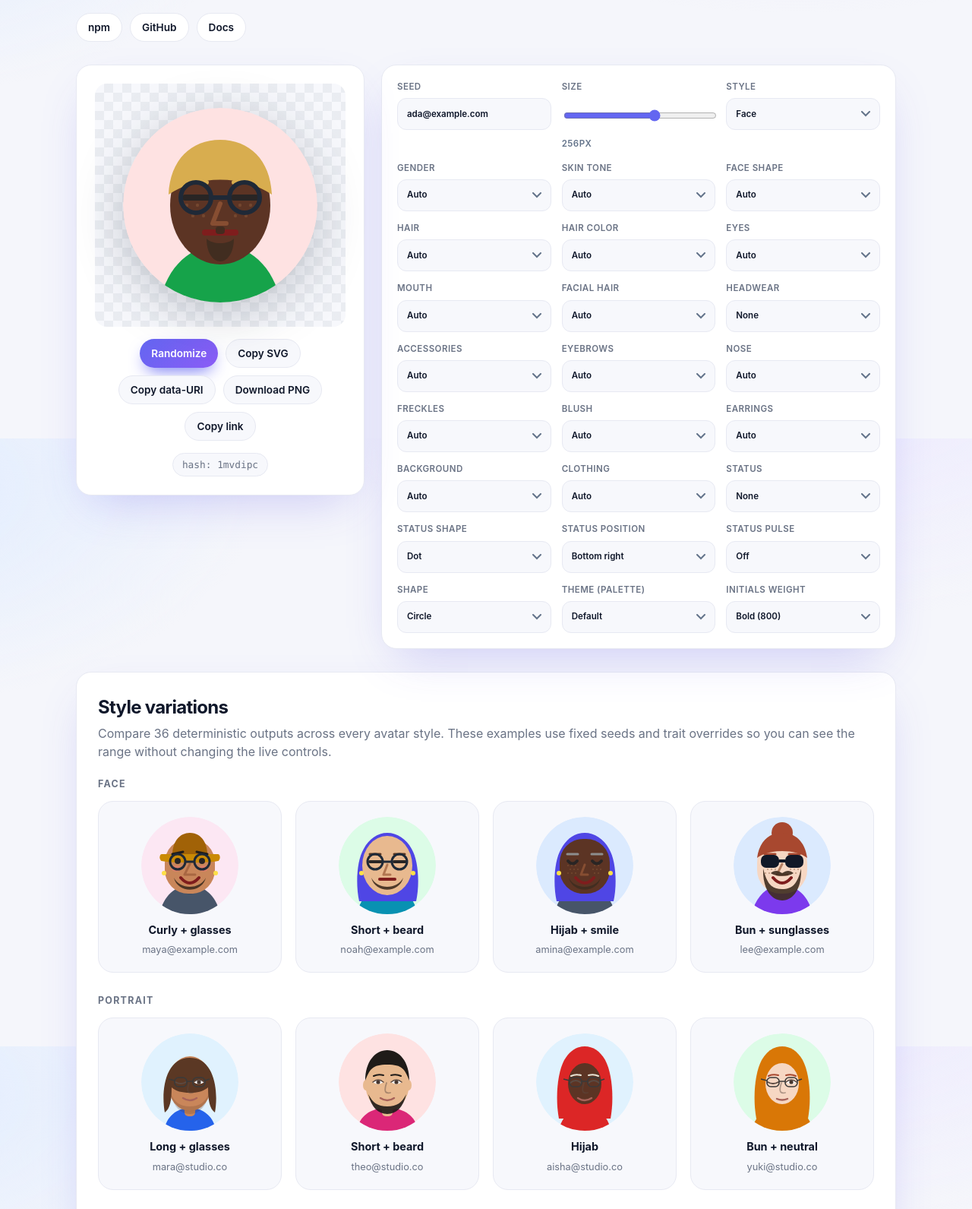
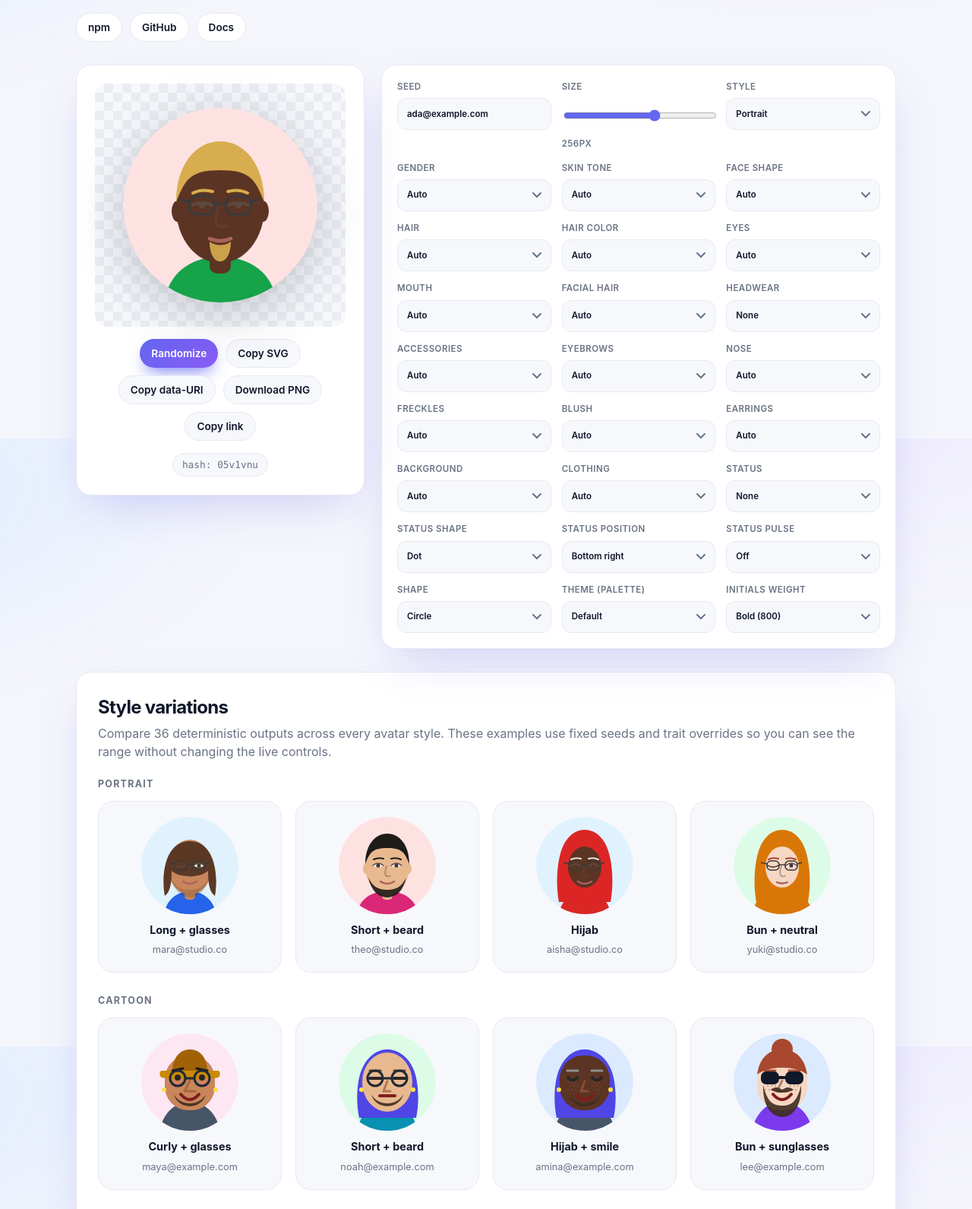
Before and after one commit to go4cas/cast, a website: page index.html in a window 1280 px wide. Shown: the part 223-1814 px from the top of the page at 76% size. Drawn offline with Linux system fonts and the light colour scheme.

Commit message:
Rename face style to cartoon, default to portrait, reorder styles
- Rename the 'face' style to 'cartoon'; 'face' kept as a backward-compatible
  alias (face.js -> cartoon.js, STYLE_ALIASES)
- Default style is now 'portrait' when none is requested (was seed-random)
- Reorder styles everywhere: portrait, cartoon, minimal, line, pixel,
  initials, bot, shapes, mesh (dropdown, gallery, canonical list)
- Refactor createAvatar dispatch to a renderer map

Co-Authored-By: Claude Opus 4.8 <noreply@anthropic.com>

```diff
--- a/index.html
+++ b/index.html
@@ -410,14 +410,14 @@
         <label>
           Style
           <select id="style">
-            <option value="face">Face</option>
             <option value="portrait">Portrait</option>
+            <option value="cartoon">Cartoon</option>
             <option value="minimal">Minimal</option>
             <option value="line">Line</option>
+            <option value="pixel">Pixel</option>
             <option value="initials">Initials</option>
+            <option value="bot">Bot</option>
             <option value="shapes">Shapes</option>
-            <option value="pixel">Pixel</option>
-            <option value="bot">Bot</option>
             <option value="mesh">Mesh</option>
           </select>
         </label>
@@ -739,17 +739,17 @@ const sheet = createAvatarSprite(agentIds, { style: 'bot', palette: brand, colum
       let suppressHashChange = false;
 
       const variations = {
-        face: [
-          { label: 'Curly + glasses', seed: 'maya@example.com', traits: { gender: 'feminine', skinTone: 'medium', hairStyle: 'curly', hairColor: 'black', eyes: 'round', mouth: 'smile', accessories: 'glasses' } },
-          { label: 'Short + beard', seed: 'noah@example.com', traits: { gender: 'masculine', skinTone: 'mediumLight', hairStyle: 'short', hairColor: 'brown', facialHair: 'beard', eyes: 'sleepy', mouth: 'neutral' } },
-          { label: 'Hijab + smile', seed: 'amina@example.com', traits: { gender: 'feminine', skinTone: 'dark', hairStyle: 'hijab', headwear: 'hijab', eyes: 'smile', mouth: 'smile' } },
-          { label: 'Bun + sunglasses', seed: 'lee@example.com', traits: { gender: 'neutral', skinTone: 'light', hairStyle: 'bun', hairColor: 'red', eyes: 'wink', accessories: 'sunglasses' } }
-        ],
         portrait: [
           { label: 'Long + glasses', seed: 'mara@studio.co', traits: { skinTone: 'medium', hairStyle: 'long', hairColor: 'brown', mouth: 'smile', accessories: 'glasses' } },
           { label: 'Short + beard', seed: 'theo@studio.co', traits: { gender: 'masculine', skinTone: 'mediumLight', hairStyle: 'short', hairColor: 'black', facialHair: 'beard' } },
           { label: 'Hijab', seed: 'aisha@studio.co', traits: { skinTone: 'dark', hairStyle: 'hijab' } },
           { label: 'Bun + neutral', seed: 'yuki@studio.co', traits: { skinTone: 'light', hairStyle: 'bun', hairColor: 'red', mouth: 'neutral' } }
+        ],
+        cartoon: [
+          { label: 'Curly + glasses', seed: 'maya@example.com', traits: { gender: 'feminine', skinTone: 'medium', hairStyle: 'curly', hairColor: 'black', eyes: 'round', mouth: 'smile', accessories: 'glasses' } },
+          { label: 'Short + beard', seed: 'noah@example.com', traits: { gender: 'masculine', skinTone: 'mediumLight', hairStyle: 'short', hairColor: 'brown', facialHair: 'beard', eyes: 'sleepy', mouth: 'neutral' } },
+          { label: 'Hijab + smile', seed: 'amina@example.com', traits: { gender: 'feminine', skinTone: 'dark', hairStyle: 'hijab', headwear: 'hijab', eyes: 'smile', mouth: 'smile' } },
+          { label: 'Bun + sunglasses', seed: 'lee@example.com', traits: { gender: 'neutral', skinTone: 'light', hairStyle: 'bun', hairColor: 'red', eyes: 'wink', accessories: 'sunglasses' } }
         ],
         minimal: [
           { label: 'Flat one', seed: 'min-iris', traits: { skinTone: 'medium', hairStyle: 'short', hairColor: 'black' } },
@@ -757,17 +757,17 @@ const sheet = createAvatarSprite(agentIds, { style: 'bot', palette: brand, colum
           { label: 'Flat three', seed: 'min-noor', traits: { skinTone: 'dark', hairStyle: 'hijab' } },
           { label: 'Flat four', seed: 'min-sky', traits: { skinTone: 'light', hairStyle: 'bun', hairColor: 'red', mouth: 'smile' } }
         ],
-        mesh: [
-          { label: 'Mesh one', seed: 'mesh-aurora' },
-          { label: 'Mesh two', seed: 'mesh-dusk' },
-          { label: 'Mesh three', seed: 'mesh-tide' },
-          { label: 'Mesh four', seed: 'mesh-bloom' }
-        ],
         line: [
           { label: 'Line one', seed: 'line-ada', background: 'transparent', traits: { hairStyle: 'short', accessories: 'glasses' } },
           { label: 'Line two', seed: 'line-bo', background: 'transparent', traits: { hairStyle: 'long', mouth: 'smile' } },
           { label: 'Line three', seed: 'line-cy', background: 'transparent', traits: { hairStyle: 'hijab' } },
           { label: 'Line four', seed: 'line-di', background: 'transparent', traits: { hairStyle: 'bun', facialHair: 'beard' } }
+        ],
+        pixel: [
+          { label: 'Pixel one', seed: 'pixel-aurora', background: '#e0f2fe' },
+          { label: 'Pixel two', seed: 'pixel-ember', background: '#fee2e2' },
+          { label: 'Pixel three', seed: 'pixel-moss', background: '#dcfce7' },
+          { label: 'Pixel four', seed: 'pixel-violet', background: '#ede9fe' }
         ],
         initials: [
           { label: 'Ada Lovelace', seed: 'Ada Lovelace', initials: 'AL', background: '#dbeafe' },
@@ -775,23 +775,23 @@ const sheet = createAvatarSprite(agentIds, { style: 'bot', palette: brand, colum
           { label: 'Katherine Johnson', seed: 'Katherine Johnson', initials: 'KJ', background: '#fef3c7' },
           { label: 'Radia Perlman', seed: 'Radia Perlman', initials: 'RP', background: '#fce7f3' }
         ],
+        bot: [
+          { label: 'Bot one', seed: 'bot-zap', background: '#dbeafe' },
+          { label: 'Bot two', seed: 'bot-circuit', background: '#fef3c7' },
+          { label: 'Bot three', seed: 'bot-pixel', background: '#dcfce7' },
+          { label: 'Bot four', seed: 'bot-rust', background: '#fee2e2' }
+        ],
         shapes: [
           { label: 'Blue geometry', seed: 'shape-blue', background: '#dbeafe' },
           { label: 'Warm geometry', seed: 'shape-warm', background: '#fee2e2' },
           { label: 'Green geometry', seed: 'shape-green', background: '#dcfce7' },
           { label: 'Purple geometry', seed: 'shape-purple', background: '#ede9fe' }
         ],
-        pixel: [
-          { label: 'Pixel one', seed: 'pixel-aurora', background: '#e0f2fe' },
-          { label: 'Pixel two', seed: 'pixel-ember', background: '#fee2e2' },
-          { label: 'Pixel three', seed: 'pixel-moss', background: '#dcfce7' },
-          { label: 'Pixel four', seed: 'pixel-violet', background: '#ede9fe' }
-        ],
-        bot: [
-          { label: 'Bot one', seed: 'bot-zap', background: '#dbeafe' },
-          { label: 'Bot two', seed: 'bot-circuit', background: '#fef3c7' },
-          { label: 'Bot three', seed: 'bot-pixel', background: '#dcfce7' },
-          { label: 'Bot four', seed: 'bot-rust', background: '#fee2e2' }
+        mesh: [
+          { label: 'Mesh one', seed: 'mesh-aurora' },
+          { label: 'Mesh two', seed: 'mesh-dusk' },
+          { label: 'Mesh three', seed: 'mesh-tide' },
+          { label: 'Mesh four', seed: 'mesh-bloom' }
         ]
       };
 
--- a/src/avatar.js
+++ b/src/avatar.js
@@ -1,6 +1,6 @@
-import { AVATAR_OPTIONS, OPTION_ALIASES, resolvePalette } from './palettes.js';
+import { AVATAR_OPTIONS, OPTION_ALIASES, STYLE_ALIASES, DEFAULT_STYLE, resolvePalette } from './palettes.js';
 import { createRandom, decodeObject, encodeObject, hashConfig, pick } from './hash.js';
-import { renderFaceAvatar } from './styles/face.js';
+import { renderCartoonAvatar } from './styles/cartoon.js';
 import { renderPortraitAvatar } from './styles/portrait.js';
 import { renderMinimalAvatar } from './styles/minimal.js';
 import { renderLineAvatar } from './styles/line.js';
@@ -9,6 +9,18 @@ import { renderShapesAvatar } from './styles/shapes.js';
 import { renderPixelAvatar } from './styles/pixel.js';
 import { renderBotAvatar } from './styles/bot.js';
 import { renderMeshAvatar } from './styles/mesh.js';
+
+const RENDERERS = {
+  cartoon: renderCartoonAvatar,
+  portrait: renderPortraitAvatar,
+  minimal: renderMinimalAvatar,
+  line: renderLineAvatar,
+  pixel: renderPixelAvatar,
+  initials: renderInitialsAvatar,
+  bot: renderBotAvatar,
+  shapes: renderShapesAvatar,
+  mesh: renderMeshAvatar
+};
 
 const CONFIG_PREFIX = 'ca1';
 
@@ -93,7 +105,9 @@ export function resolveAvatarOptions(seedOrOptions = {}, maybeOptions = {}) {
   // the others.
   const draw = (field) => createRandom(`${seed}:${field}`);
   const palette = resolvePalette(options.palette);
-  const style = optionOrAuto(options.style, AVATAR_OPTIONS.style, draw('style'));
+  // No style requested -> the default; otherwise resolve aliases (e.g. face -> cartoon).
+  const requestedStyle = options.style == null ? DEFAULT_STYLE : (STYLE_ALIASES[options.style] || options.style);
+  const style = optionOrAuto(requestedStyle, AVATAR_OPTIONS.style, draw('style'));
 
   return {
     version: 1,
@@ -155,39 +169,8 @@ export function createAvatar(seedOrOptions = {}, maybeOptions = {}) {
     ? seedOrOptions
     : resolveAvatarOptions(seedOrOptions, maybeOptions);
 
-  if (config.style === 'initials') {
-    return renderInitialsAvatar(config);
-  }
-
-  if (config.style === 'shapes') {
-    return renderShapesAvatar(config);
-  }
-
-  if (config.style === 'pixel') {
-    return renderPixelAvatar(config);
-  }
-
-  if (config.style === 'bot') {
-    return renderBotAvatar(config);
-  }
-
-  if (config.style === 'portrait') {
-    return renderPortraitAvatar(config);
-  }
-
-  if (config.style === 'minimal') {
-    return renderMinimalAvatar(config);
-  }
-
-  if (config.style === 'line') {
-    return renderLineAvatar(config);
-  }
-
-  if (config.style === 'mesh') {
-    return renderMeshAvatar(config);
-  }
-
-  return renderFaceAvatar(config);
+  const style = STYLE_ALIASES[config.style] || config.style;
+  return (RENDERERS[style] || renderPortraitAvatar)(config);
 }
 
 // Render many avatars at once. Each item is a seed (string/number) or an
--- a/src/palettes.js
+++ b/src/palettes.js
@@ -49,7 +49,7 @@ export const CLOTHING_COLORS = [
 ];
 
 export const AVATAR_OPTIONS = {
-  style: ['face', 'portrait', 'minimal', 'line', 'initials', 'shapes', 'pixel', 'bot', 'mesh'],
+  style: ['portrait', 'cartoon', 'minimal', 'line', 'pixel', 'initials', 'bot', 'shapes', 'mesh'],
   gender: ['neutral', 'feminine', 'masculine'],
   skinTone: Object.keys(SKIN_TONES),
   faceShape: ['round', 'oval', 'soft'],
@@ -70,6 +70,14 @@ export const AVATAR_OPTIONS = {
 export const OPTION_ALIASES = {
   hair: 'hairStyle'
 };
+
+// `face` was renamed to `cartoon` in v0.5; the old name still resolves.
+export const STYLE_ALIASES = {
+  face: 'cartoon'
+};
+
+// The style used when none is requested.
+export const DEFAULT_STYLE = 'portrait';
 
 // Dark inks used by the monochrome `line` style.
 export const INKS = ['#18181b', '#1e293b', '#3f3f46', '#292524', '#1f2937', '#374151'];
--- a/src/styles/face.js
+++ b/src/styles/cartoon.js
@@ -250,7 +250,7 @@ function renderCollar(gender) {
   return `<path d="M55 96h18" ${attrs}/>`;
 }
 
-export function renderFaceAvatar(config) {
+export function renderCartoonAvatar(config) {
   const traits = config.traits;
   const palette = resolvePalette(config.palette);
   const skin = palette.skinTones[traits.skinTone] || palette.skinTones.medium;
```
Also changed, not shown: avatar.d.ts (+6 -4 lines), test/avatar.test.mjs (+5 -0 lines), CHANGELOG.md, README.md.
